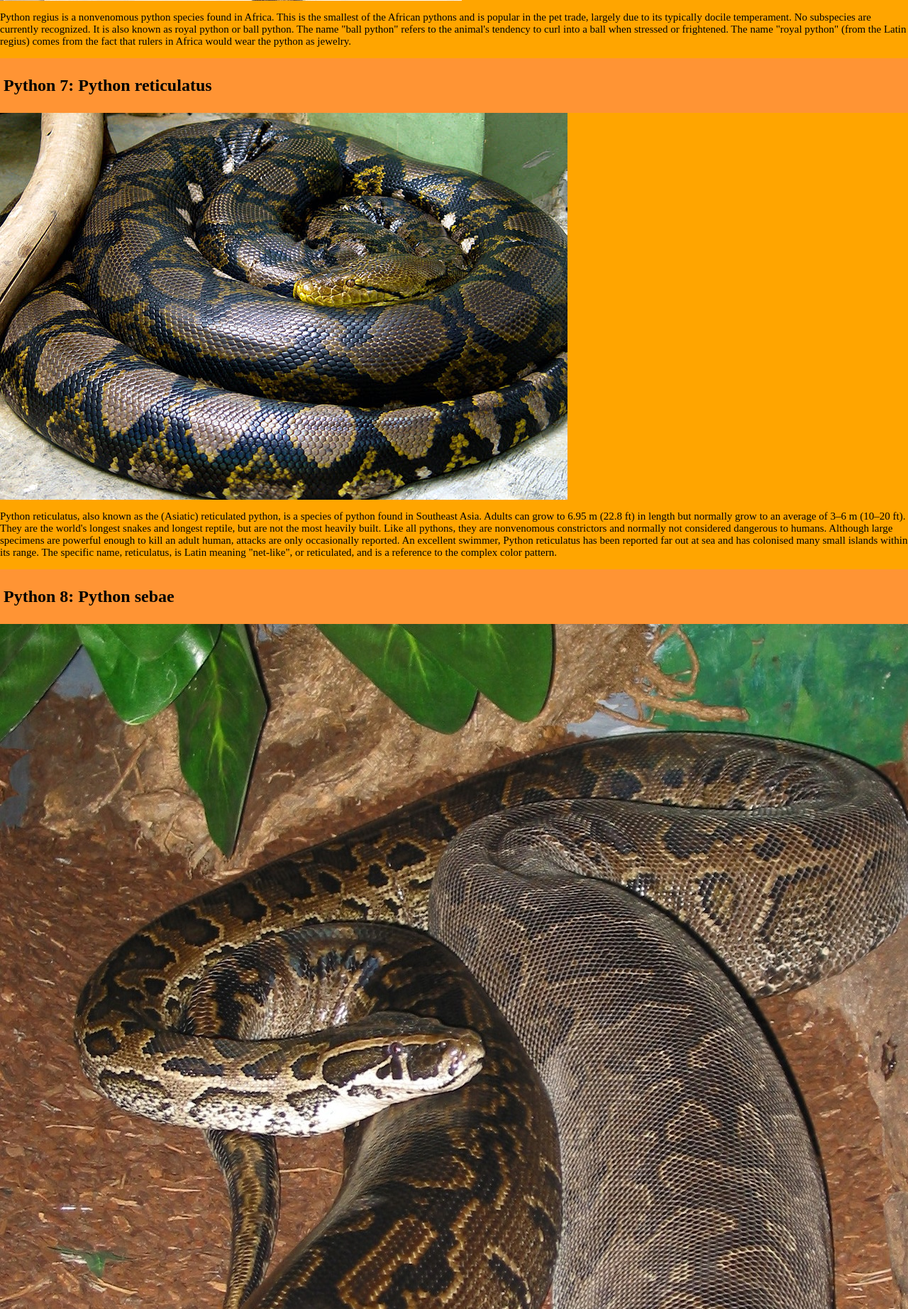
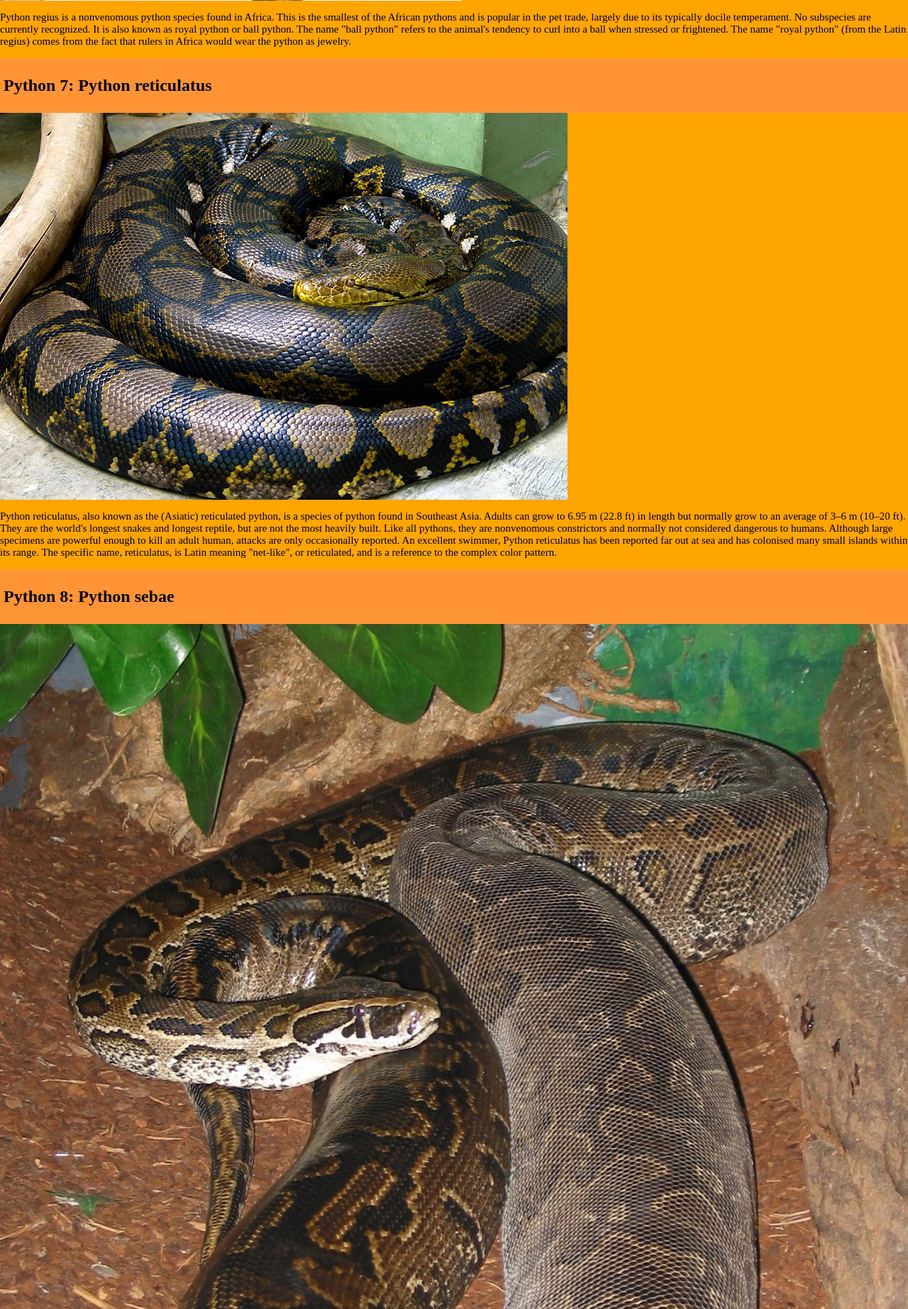
Before and after one commit to devs4v/ThotDown, a PHP site: page /multiple.php in a window 1280 px wide; the page is wider, and only the part inside the window is pictured. Shown: the part 4476-6320 px from the top of that part at 71% size. Run offline with PHP 8.4, Linux system fonts and the light colour scheme; some libraries are stand-ins or nearby versions.

Commit message:
multiple headings
I'm having a problem trying to resize the images in CSS.
Someone please help !!

```diff
--- a/Srishti/css/multiple.css
+++ b/Srishti/css/multiple.css
@@ -25,8 +25,9 @@ background-color: orange;
 	font-size: 15px
 }
 
-.pic{
-
+img{
+	max-width: 100%;
+	height: auto;
 }
 
 #footer{
--- a/Srishti/multiple.php
+++ b/Srishti/multiple.php
@@ -48,7 +48,7 @@
 				<p>
 					This snake is found in Africa in southern Angola and northern Namibia.
 					Common names: Angolan python, Anchieta's dwarf python
-					Python anchietae is a nonvenomous python species endemic to southern Africa. No subspecies are currently recognized.[3] They may grow up to 183 cm (6 ft). The color pattern is a reddish-brown to brown to almost black ground, overlaid with irregular white or cream colored bands and spots. The belly is yellowish.
+					Python anchietae is a nonvenomous python species endemic to southern Africa. No subspecies are currently recognized. They may grow up to 183 cm (6 ft). The color pattern is a reddish-brown to brown to almost black ground, overlaid with irregular white or cream colored bands and spots. The belly is yellowish.
 				</p>
 				</div>
 
```
